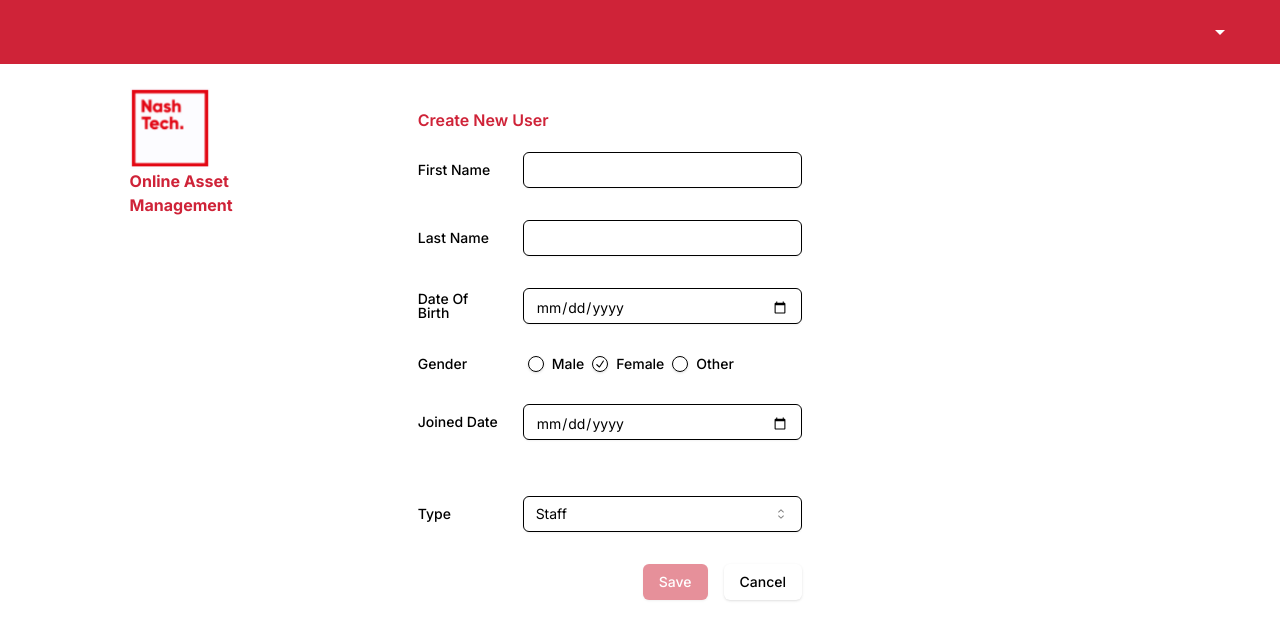
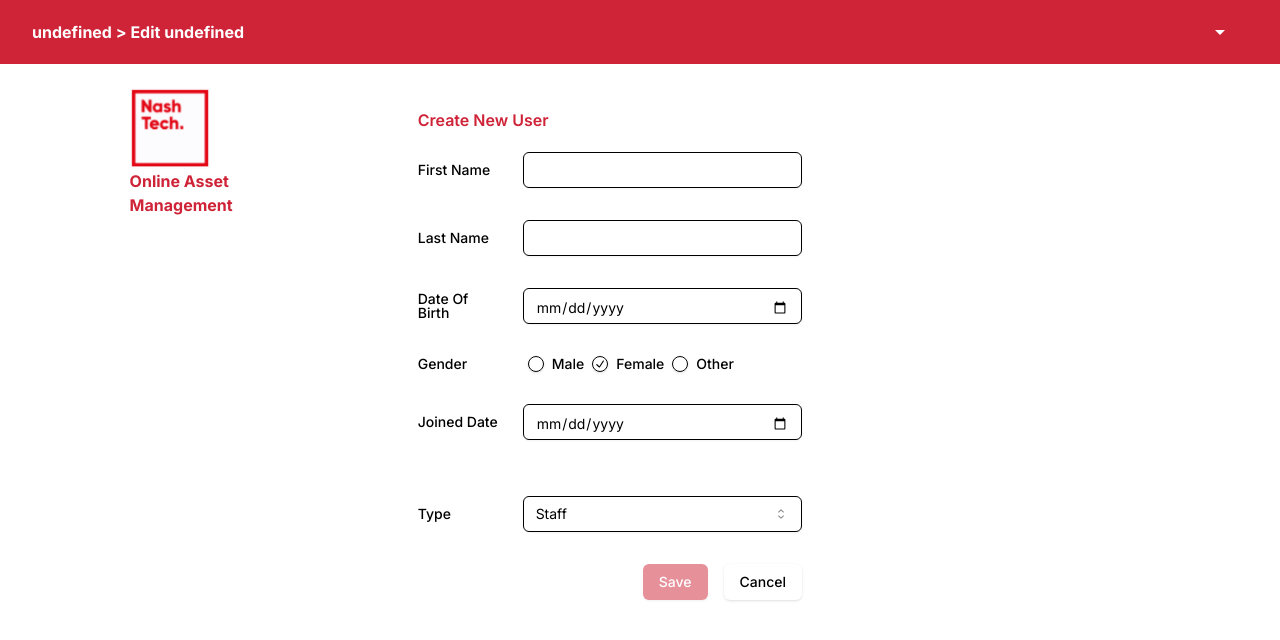
Before and after one commit to mid9tech/asset-management-fe, a Next.js app: page /user/edit in a window 1280 px wide. Shown: the top 640 px of the page. Built offline with nearby package versions, Linux system fonts and the light colour scheme.

Commit message:
style: add breadcrum

```diff
--- a/src/components/navbar/index.tsx
+++ b/src/components/navbar/index.tsx
@@ -90,6 +90,21 @@ const Navbar = () => {
     }
   };
 
+  const renderName = () => {
+    let result = activeItem?.name;
+    if(pathname.includes("/create")){
+      result = `${activeItem?.name} > Create new ${activeItem?.component} `
+    }
+    if(pathname.includes("/edit")){
+      result = `${activeItem?.name} > Edit ${activeItem?.component} `
+    }
+    return (
+      <>
+        {result}
+      </>
+    )
+  }
+
   console.log('activate', activeItem);
 
   return (
@@ -97,7 +112,7 @@ const Navbar = () => {
       <Disclosure as="nav" className="bg-nashtech text-white">
         <div className="mx-auto max-w-7xl px-2 sm:px-6 lg:px-8">
           <div className="relative flex h-16 items-center justify-between font-bold">
-            <div>{activeItem?.name}</div>
+            <div>{renderName()}</div>
             <div className="relative">
               <Menu as="div" className="relative inline-block text-left">
                 <div>
--- a/src/providers/auth.tsx
+++ b/src/providers/auth.tsx
@@ -32,18 +32,25 @@ export const AuthContext = createContext<{
 } | null>(null);
 
 const menuForAdmin: menuItem[] = [
-  { name: "Home", path: ["/home"] },
+  { name: "Home", path: ["/home"], component: "Home" },
   {
     name: "Manage User",
     path: ["/user", "/user/create", "/user/edit"],
+    component: "User",
   },
-  { name: "Manage Asset", path: ["/asset"] },
-  { name: "Manage Assignment", path: ["/assignment"] },
-  { name: "Request For Return", path: ["/request-returning"] },
-  { name: "Report", path: ["/report"] },
+  { name: "Manage Asset", path: ["/asset"], component: "Asset" },
+  { name: "Manage Assignment", path: ["/assignment"], component: "Assignment" },
+  {
+    name: "Request For Return",
+    path: ["/request-returning"],
+    component: "Request For Return",
+  },
+  { name: "Report", path: ["/report"], component: "Report" },
 ];
 
-const menuForUsers: menuItem[] = [{ name: "Home", path: ["/home"] }];
+const menuForUsers: menuItem[] = [
+  { name: "Home", path: ["/home"], component: "Home" },
+];
 
 export const AuthProvider = ({ children }: { children: React.ReactNode }) => {
   const router = useRouter();
--- a/src/types/menu.type.ts
+++ b/src/types/menu.type.ts
@@ -1,5 +1,5 @@
 export type menuItem = {
   name: string;
   path: string[];
-//   children?: menuItem[]
+  component: string;
 };
```
